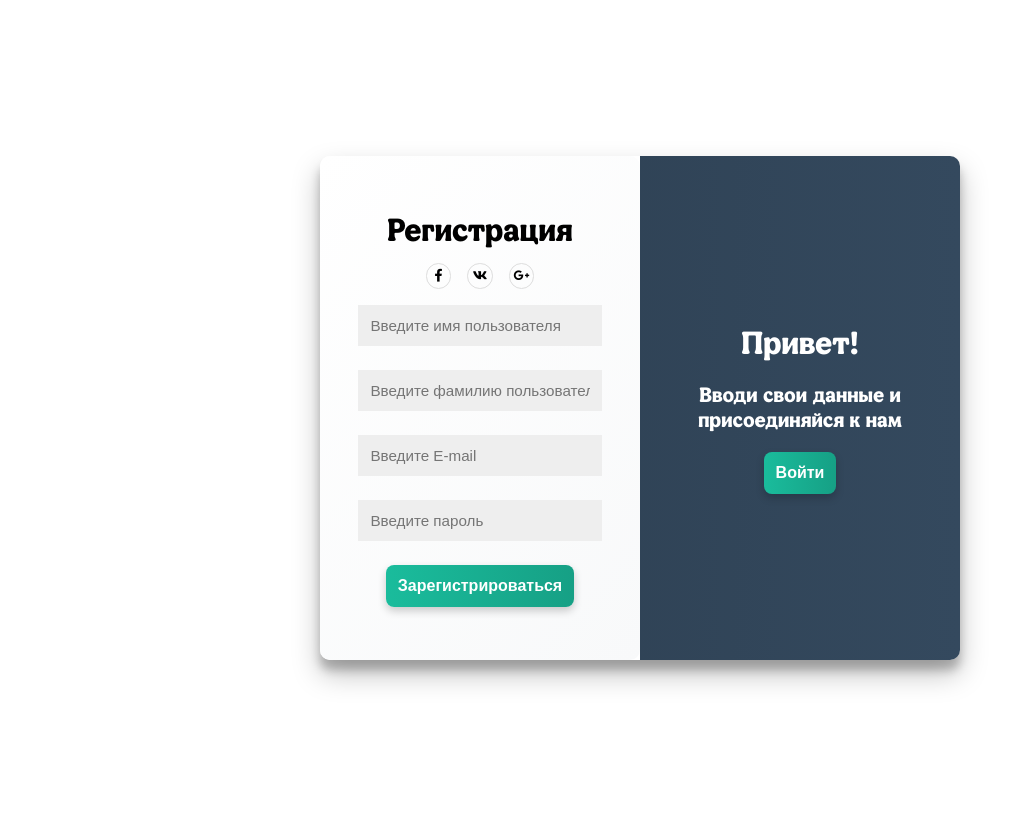
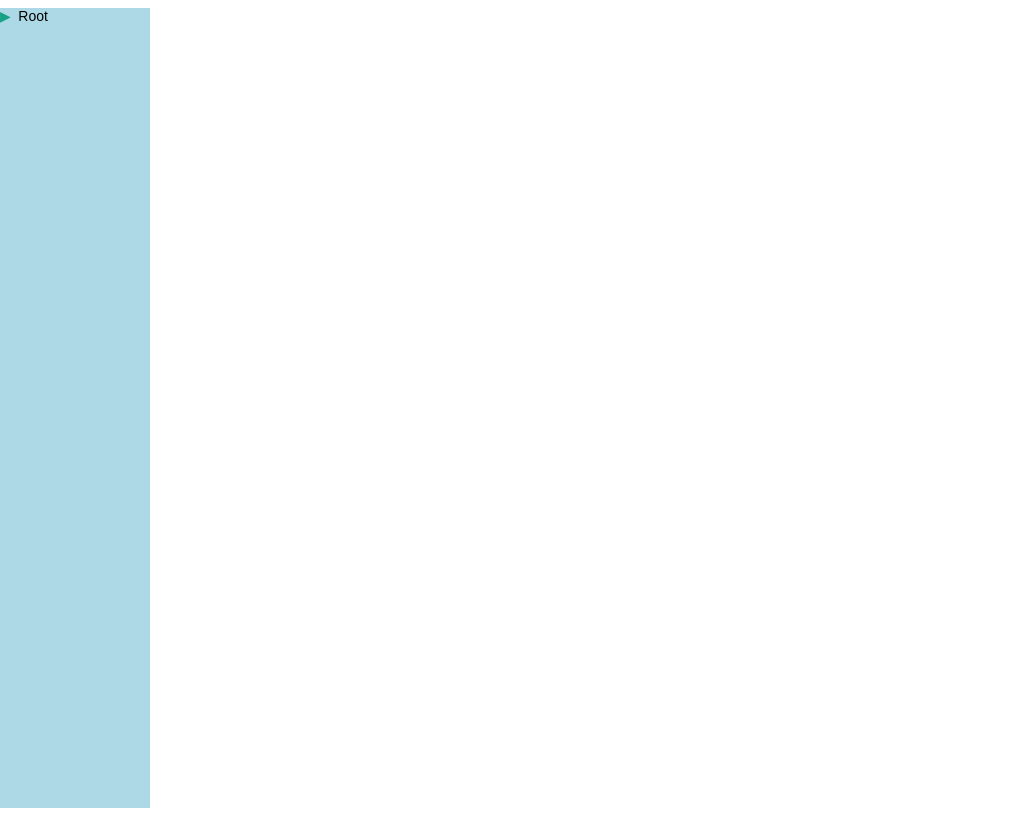
Before and after one commit to alexeyKos02/postgresql-front, a Vue app: page /main in a window 1280 px wide. Before the commit this address led to /login. Shown: the whole page, without its empty margins (0-1035 px from the left). Built offline with nearby package versions, Linux system fonts and the light colour scheme.

Commit message:
feat: add left menu

```diff
--- a/package.json
+++ b/package.json
@@ -14,6 +14,11 @@
     "format": "prettier --write src/"
   },
   "dependencies": {
+    "@fortawesome/fontawesome-svg-core": "^6.7.2",
+    "@fortawesome/free-brands-svg-icons": "^6.7.2",
+    "@fortawesome/free-regular-svg-icons": "^6.7.2",
+    "@fortawesome/free-solid-svg-icons": "^6.7.2",
+    "@fortawesome/vue-fontawesome": "^3.0.8",
     "pinia": "^2.2.6",
     "vue": "^3.5.13",
     "vue-router": "^4.4.5"
--- a/src/App.vue
+++ b/src/App.vue
@@ -6,7 +6,7 @@ import { PageName } from './styles'
 const router = useRouter()
 
 onMounted(() => {
-  router.push({ name: PageName.Login })
+  // router.push({ name: PageName.Main })
 })
 </script>
 
--- /dev/null
+++ b/src/components/FileTree.vue
@@ -0,0 +1,121 @@
+<script lang="ts" setup>
+import { reactive } from 'vue'
+import { FontAwesomeIcon } from '@fortawesome/vue-fontawesome'
+// Состояние для открытых/закрытых элементов
+const isOpen = reactive({
+  root: false,
+  folder1: false,
+  folder2: false,
+  folder3: false,
+})
+
+const toggle = (key: any) => {
+  console.log(isOpen)
+  isOpen[key] = !isOpen[key]
+}
+</script>
+
+<template>
+  <ul class="file-tree">
+    <li>
+      <span class="caret" :class="{ 'caret-down': isOpen.root }" @click="toggle('root')">
+        Root
+      </span>
+      <ul v-show="isOpen.root" class="nested">
+        <li>
+          <span class="caret" :class="{ 'caret-down': isOpen.folder1 }" @click="toggle('folder1')">
+            {{ 'Folder 1' }}
+          </span>
+          <ul v-show="isOpen.folder1" class="nested">
+            <li class="file"><FontAwesomeIcon class="icon" icon="fa-solid fa-file" />file1.txt</li>
+            <li class="file"><FontAwesomeIcon class="icon" icon="fa-solid fa-file" />file2.txt</li>
+          </ul>
+        </li>
+        <li>
+          <span class="caret" :class="{ 'caret-down': isOpen.folder2 }" @click="toggle('folder2')">
+            {{ 'Folder 2' }}
+          </span>
+          <ul v-show="isOpen.folder2" class="nested">
+            <li class="file"><FontAwesomeIcon class="icon" icon="fa-solid fa-file" />file3.txt</li>
+            <li>
+              <span
+                class="caret"
+                :class="{ 'caret-down': isOpen.folder3 }"
+                @click="toggle('folder3')"
+              >
+                {{ 'Folder 3' }}
+              </span>
+              <ul v-show="isOpen.folder3" class="nested">
+                <li class="file">
+                  <FontAwesomeIcon class="icon" icon="fa-solid fa-file" />file1.txt
+                </li>
+                <li class="file">
+                  <FontAwesomeIcon class="icon" icon="fa-solid fa-file" />file2.txt
+                </li>
+              </ul>
+            </li>
+          </ul>
+        </li>
+        <li class="file">
+          <FontAwesomeIcon class="icon" icon="fa-solid fa-file" />
+          File4.txt
+        </li>
+      </ul>
+    </li>
+  </ul>
+</template>
+
+<style scoped lang="scss">
+/* Стилизация списка */
+ul {
+  list-style-type: none;
+  padding: 0;
+  margin: 0;
+}
+li {
+  padding-bottom: 0.5vh;
+  ul {
+    padding-top: 0.5rem;
+    padding-left: 1.5rem;
+    border-left: 1px solid #16a085;
+    margin-left: 0.35rem;
+  }
+}
+
+.caret {
+  cursor: pointer;
+  user-select: none;
+}
+
+.caret::before {
+  width: 0.7rem;
+  content: '\25B6'; /* Треугольник вправо */
+  color: #16a085;
+  display: inline-block;
+  margin-right: 0.2rem;
+  transition: transform 0.3s ease;
+}
+
+.caret-down::before {
+  transform: rotate(90deg); /* Поворачиваем символ треугольника */
+}
+
+.nested {
+}
+
+.file-tree {
+  font-family: Arial, sans-serif;
+  font-size: 14px;
+  white-space: nowrap;
+}
+
+.file {
+  display: flex;
+  flex-direction: row;
+}
+.icon {
+  color: #16a085;
+  width: 0.7rem;
+  margin-right: 0.2rem;
+}
+</style>
--- /dev/null
+++ b/src/components/LeftMenu.vue
@@ -0,0 +1,72 @@
+<template>
+  <div class="resizable-box" :style="{ width: `${width}px` }" @mousedown="startResizing">
+    <FileTree></FileTree>
+  </div>
+  <!-- <div class="resize-container">
+    <div class="resizable-box" :style="{ width: `${width}px` }" @mousedown="startResizing"></div>
+  </div> -->
+</template>
+
+<script setup lang="ts">
+import { ref, onUnmounted } from 'vue'
+import FileTree from './FileTree.vue'
+
+const width = ref(150) // Начальная ширина элемента
+const maxWidth = 500 // Максимальная ширина
+const minWidth = 50 // Минимальная ширина
+
+let isResizing = false
+let startX = 0
+
+const startResizing = (event: MouseEvent) => {
+  isResizing = true
+  startX = event.clientX
+  document.addEventListener('mousemove', resize)
+  document.addEventListener('mouseup', stopResizing)
+}
+
+const resize = (event: MouseEvent) => {
+  if (!isResizing) return
+
+  const deltaX = event.clientX - startX // Смещение влево
+  startX = event.clientX
+
+  // Новая ширина ограничена минимумом и максимумом
+  const newWidth = Math.min(Math.max(width.value + deltaX, minWidth), maxWidth)
+  width.value = newWidth
+}
+
+const stopResizing = () => {
+  if (!isResizing) return
+  isResizing = false
+  document.removeEventListener('mousemove', resize)
+  document.removeEventListener('mouseup', stopResizing)
+}
+
+// Очистка событий при размонтировании компонента
+onUnmounted(() => {
+  document.removeEventListener('mousemove', resize)
+  document.removeEventListener('mouseup', stopResizing)
+})
+</script>
+
+<style>
+/* .resize-container {
+  position: relative;
+  height: 100px;
+  background-color: #f4f4f4;
+} */
+
+.resizable-box {
+  position: absolute;
+  left: 0; /* Расширение влево */
+  height: 100%;
+  background-color: lightblue;
+  cursor: ew-resize; /* Указатель изменения ширины */
+  overflow: hidden;
+  user-select: none; /* Запрет на выделение текста */
+  -webkit-user-select: none; /* Для Safari */
+  -moz-user-select: none; /* Для Firefox */
+  -ms-user-select: none; /* Для Internet Explorer/Edge */
+}
+</style>
--- a/src/main.ts
+++ b/src/main.ts
@@ -5,7 +5,17 @@ import App from './App.vue'
 import router from './router'
 import '@/assets/styles'
 
+import { library } from '@fortawesome/fontawesome-svg-core'
+import { FontAwesomeIcon } from '@fortawesome/vue-fontawesome'
+import { faFile } from '@fortawesome/free-solid-svg-icons'
+
+// Добавление иконки в библиотеку
+library.add(faFile)
+
 const app = createApp(App)
+
+// Регистрация компонента FontAwesomeIcon
+app.component('font-awesome-icon', FontAwesomeIcon)
 
 app.use(createPinia())
 app.use(router)
--- a/src/router/index.ts
+++ b/src/router/index.ts
@@ -1,4 +1,5 @@
 import RegistrationOrAuthView from '@/views/RegistrationOrAuthView.vue'
+import WorkSpace from '@/views/WorkSpace.vue'
 import { createRouter, createWebHistory } from 'vue-router'
 
 const router = createRouter({
@@ -10,9 +11,9 @@ const router = createRouter({
       component: RegistrationOrAuthView,
     },
     {
-      path: '/about',
-      name: 'about',
-      component: {},
+      path: '/main',
+      name: 'main',
+      component: WorkSpace,
     },
   ],
 })
--- a/src/styles/index.ts
+++ b/src/styles/index.ts
@@ -1,3 +1,4 @@
 export enum PageName {
   Login = 'login',
+  Main = 'main',
 }
--- a/src/views/RegistrationOrAuthView.vue
+++ b/src/views/RegistrationOrAuthView.vue
@@ -27,22 +27,14 @@ const validateForm = (): boolean => {
 
   return !errors.username && !errors.email && !errors.password
 }
+
 const titleText = computed(() => {
-  return signUp.value ? 'Регистрация' : 'вход'
+  return signUpForForm.value ? 'Регистрация' : 'вход'
 })
 
 function changeType() {
   resetFields(errors)
   resetFields(form)
-  // errors.username = ''
-  // errors.secondName = ''
-  // errors.email = ''
-  // errors.password = ''
-
-  // form.username = ''
-  // form.secondName = ''
-  // form.email = ''
-  // form.password = ''
 
   if (!signUp.value) {
     signUp.value = !signUp.value
--- /dev/null
+++ b/src/views/WorkSpace.vue
@@ -0,0 +1,13 @@
+<script lang="ts" setup>
+import ContextMenu from '@/components/contextMenu.vue'
+import FileTree from '@/components/FileTree.vue'
+import LeftMenu from '@/components/LeftMenu.vue'
+</script>
+
+<template>
+  <LeftMenu></LeftMenu>
+  <!-- <ContextMenu></ContextMenu> -->
+  <!-- <FileTree></FileTree> -->
+</template>
+
+<style scoped lang="scss"></style>
```
Also changed, not shown: src/components/ContextMenu.vue (added, +110 -0 lines), 1 other file (tests, documents, lock files or other folders).
